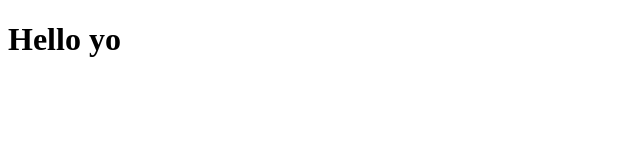
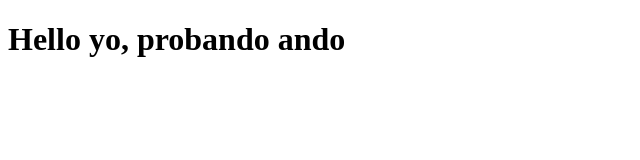
Before and after one commit to Axeldgs/Coursera-test, a plain HTML site: page site/index.html in a window 1280 px wide. Shown: the whole page, without its empty margins (0-640 px from the left). Drawn offline with Linux system fonts and the light colour scheme.

Commit message:
Small change

```diff
--- a/site/index.html
+++ b/site/index.html
@@ -6,6 +6,6 @@
 	<title>Hello Axel</title>
 </head>
 <body>
-<h1>Hello yo</h1>
+<h1>Hello yo, probando ando</h1>
 </body>
 </html>
```
